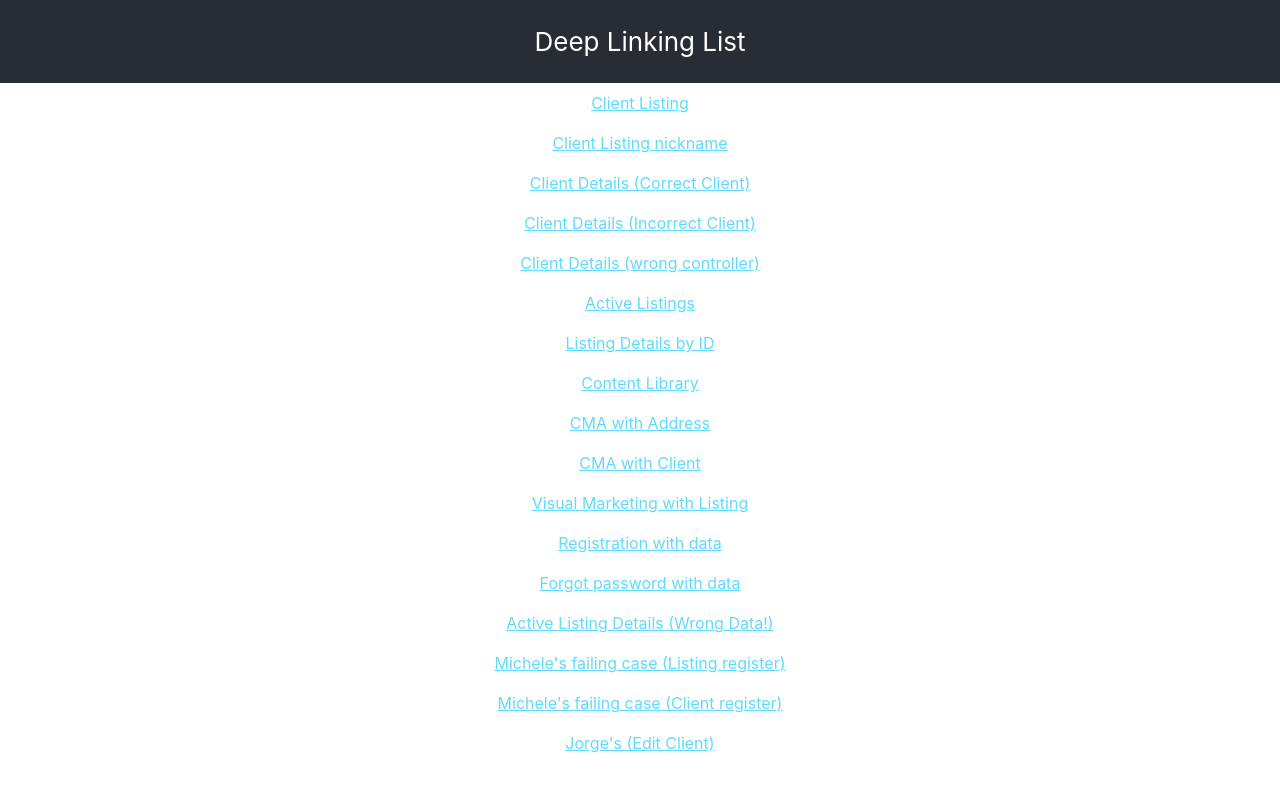
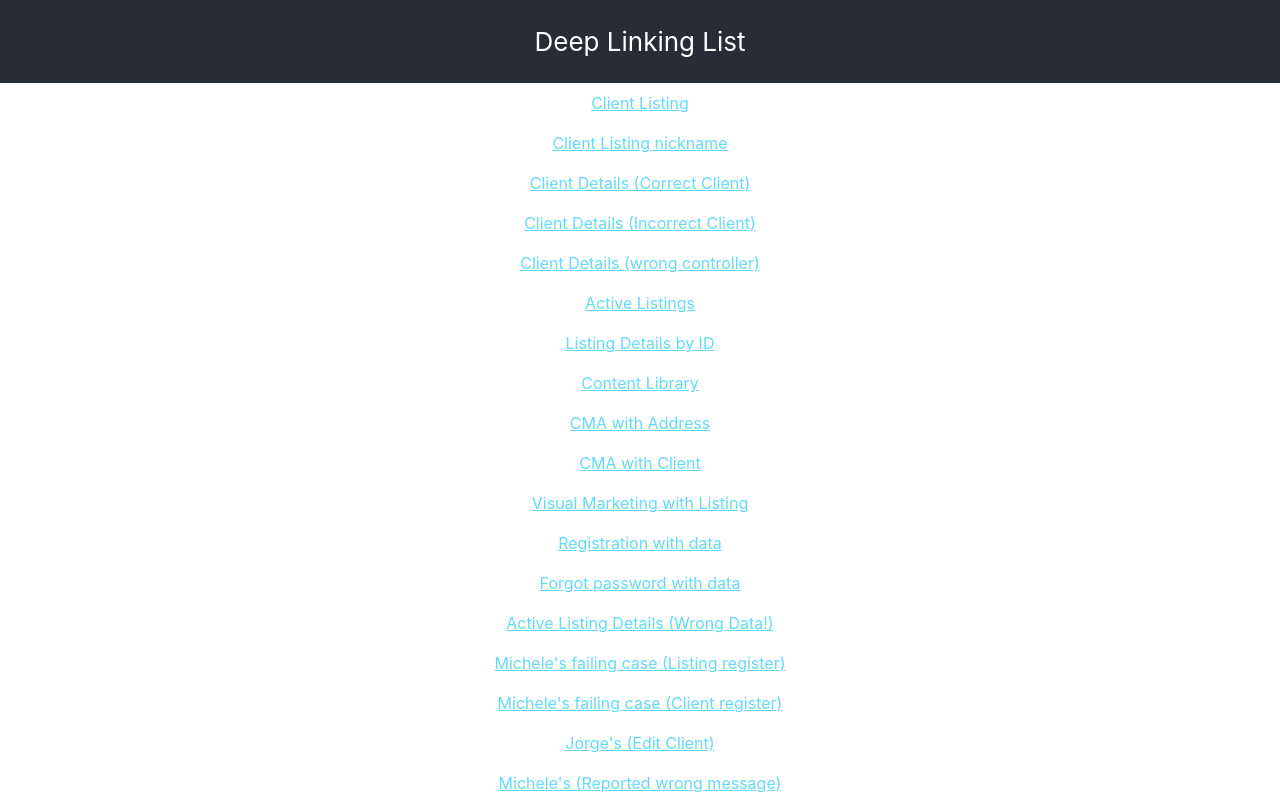
Before and after one commit to 0xjorgev/deep-linking, a React (Create React App) app: page / in a window 1280 px wide. Built offline with nearby package versions, Linux system fonts and the light colour scheme.

Commit message:
new case

```diff
--- a/src/data.js
+++ b/src/data.js
@@ -72,5 +72,9 @@ export default [
   {
     name:"Jorge's (Edit Client)",
     link:'https://staging.link.avenue8.com/?c=AV8CE&id=2111'
+  },
+  {
+    name:"Michele's (Reported wrong message)",
+    link:'https://staging.link.avenue8.com/?c=AV8LE&id=122 '
   }
 ]
```
